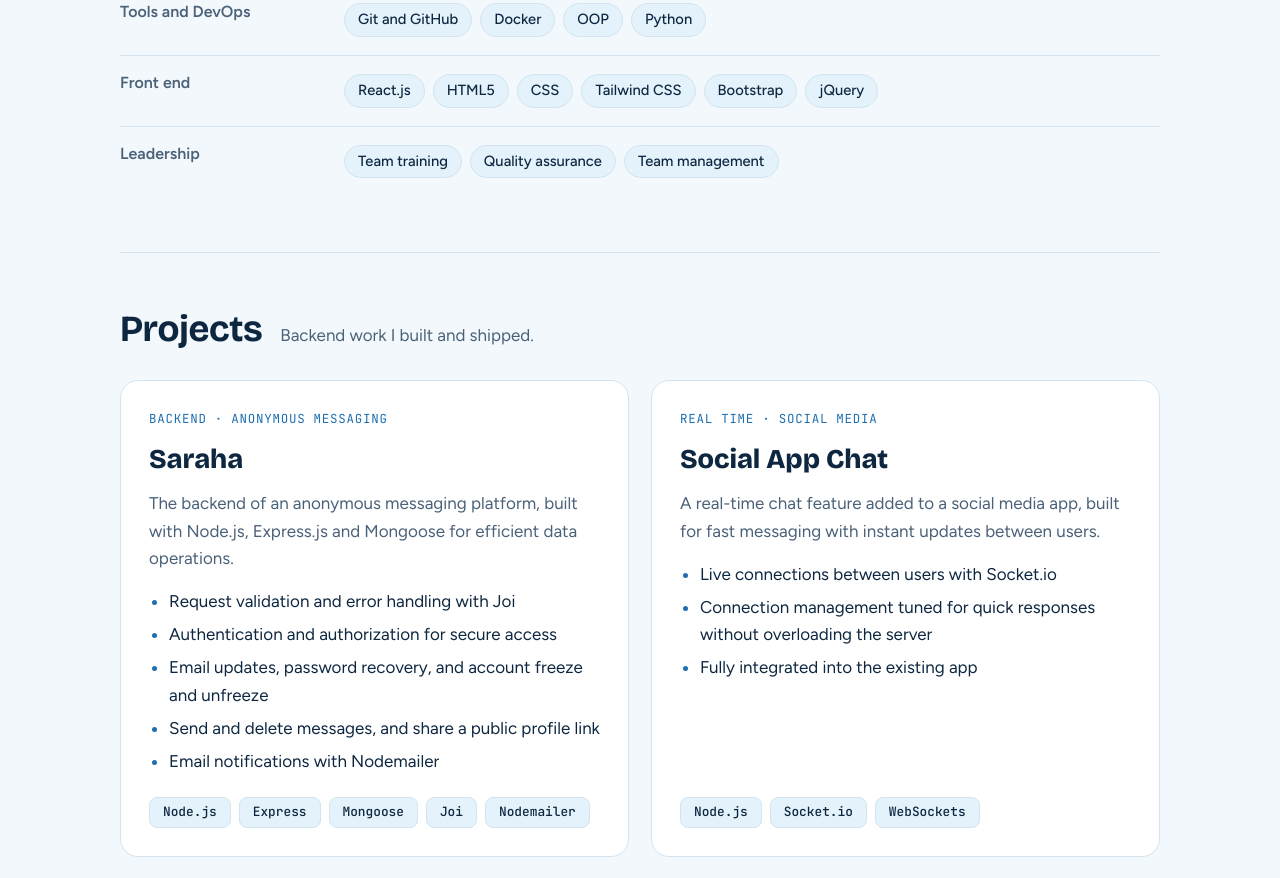
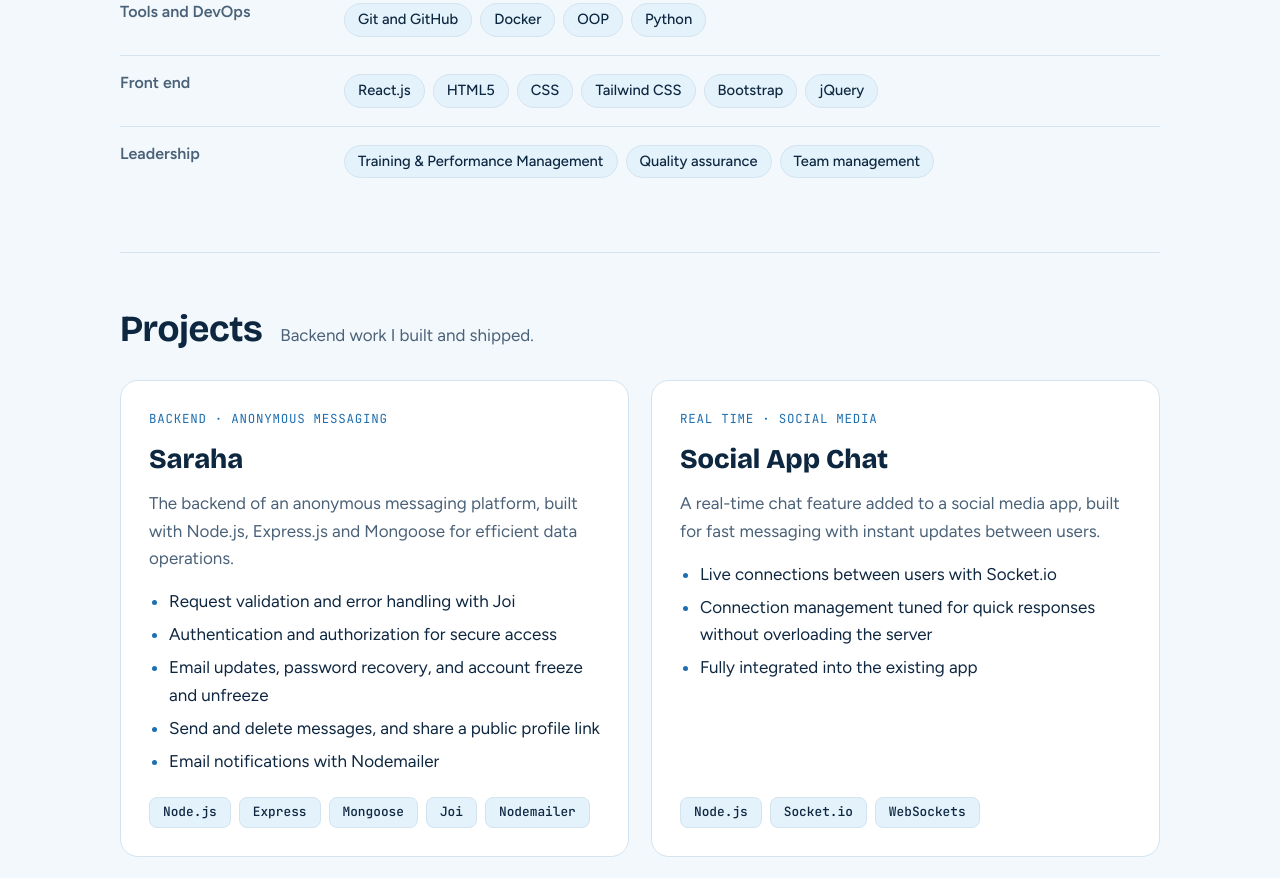
Before and after one commit to Omarrkhaled74/Portfolio, a plain HTML site: page index.html in a window 1280 px wide. Shown: the part 1273-2151 px from the top of the page. Drawn offline with nearby package versions, Linux system fonts and the light colour scheme.

Commit message:
Update index.html

```diff
--- a/index.html
+++ b/index.html
@@ -264,7 +264,7 @@ section { padding-block: 56px; border-top: 1px solid var(--line); }
     <div class="skill-row"><h3>Security and validation</h3><div class="chips"><span class="chip core">JWT</span><span class="chip">Refresh tokens</span><span class="chip">Joi</span><span class="chip">Helmet</span><span class="chip">CORS</span><span class="chip">Rate limiting</span></div></div>
     <div class="skill-row"><h3>Tools and DevOps</h3><div class="chips"><span class="chip">Git and GitHub</span><span class="chip">Docker</span><span class="chip">OOP</span><span class="chip">Python</span></div></div>
     <div class="skill-row"><h3>Front end</h3><div class="chips"><span class="chip">React.js</span><span class="chip">HTML5</span><span class="chip">CSS</span><span class="chip">Tailwind CSS</span><span class="chip">Bootstrap</span><span class="chip">jQuery</span></div></div>
-    <div class="skill-row"><h3>Leadership</h3><div class="chips"><span class="chip">Team training</span><span class="chip">Quality assurance</span><span class="chip">Team management</span></div></div>
+    <div class="skill-row"><h3>Leadership</h3><div class="chips"><span class="chip">Training & Performance Management</span><span class="chip">Quality assurance</span><span class="chip">Team management</span></div></div>
   </section>
 
   <section id="projects">
```
